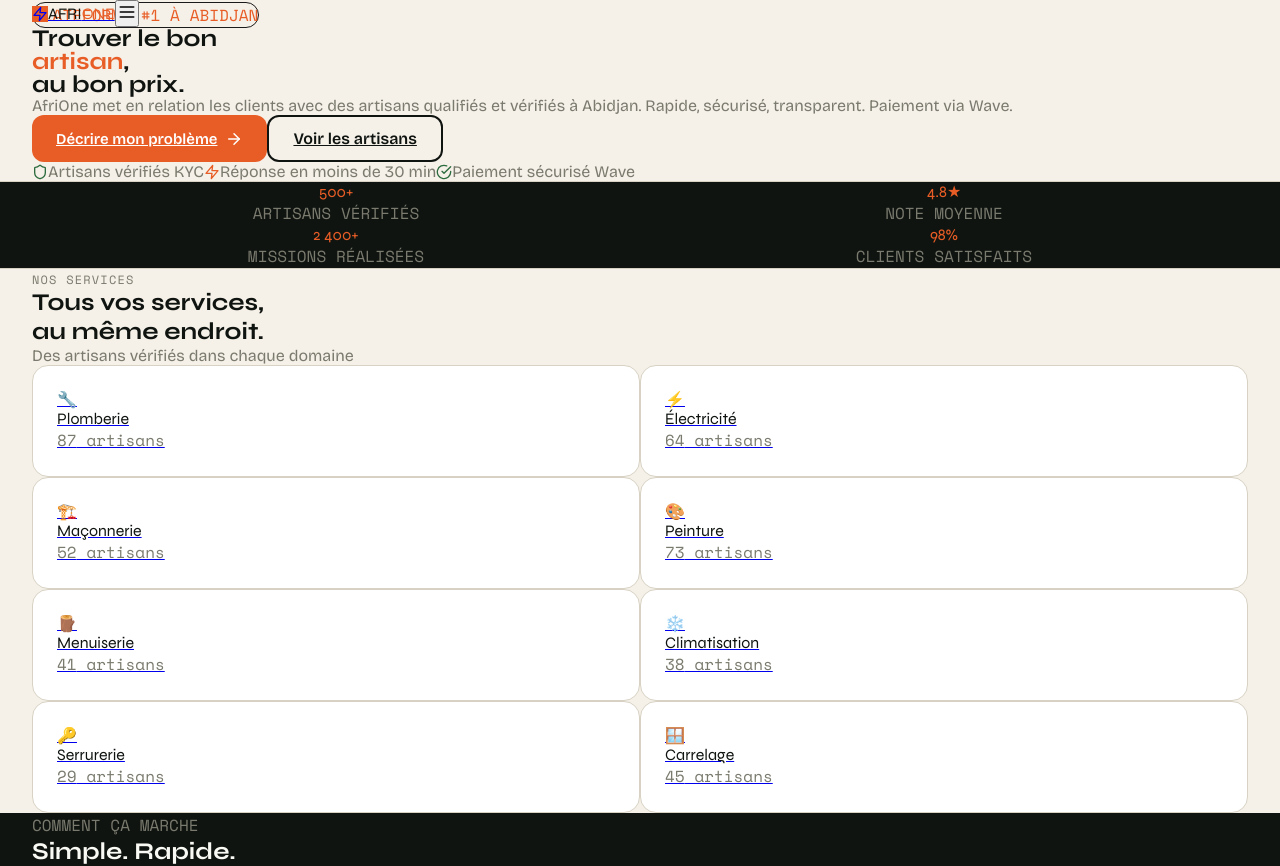
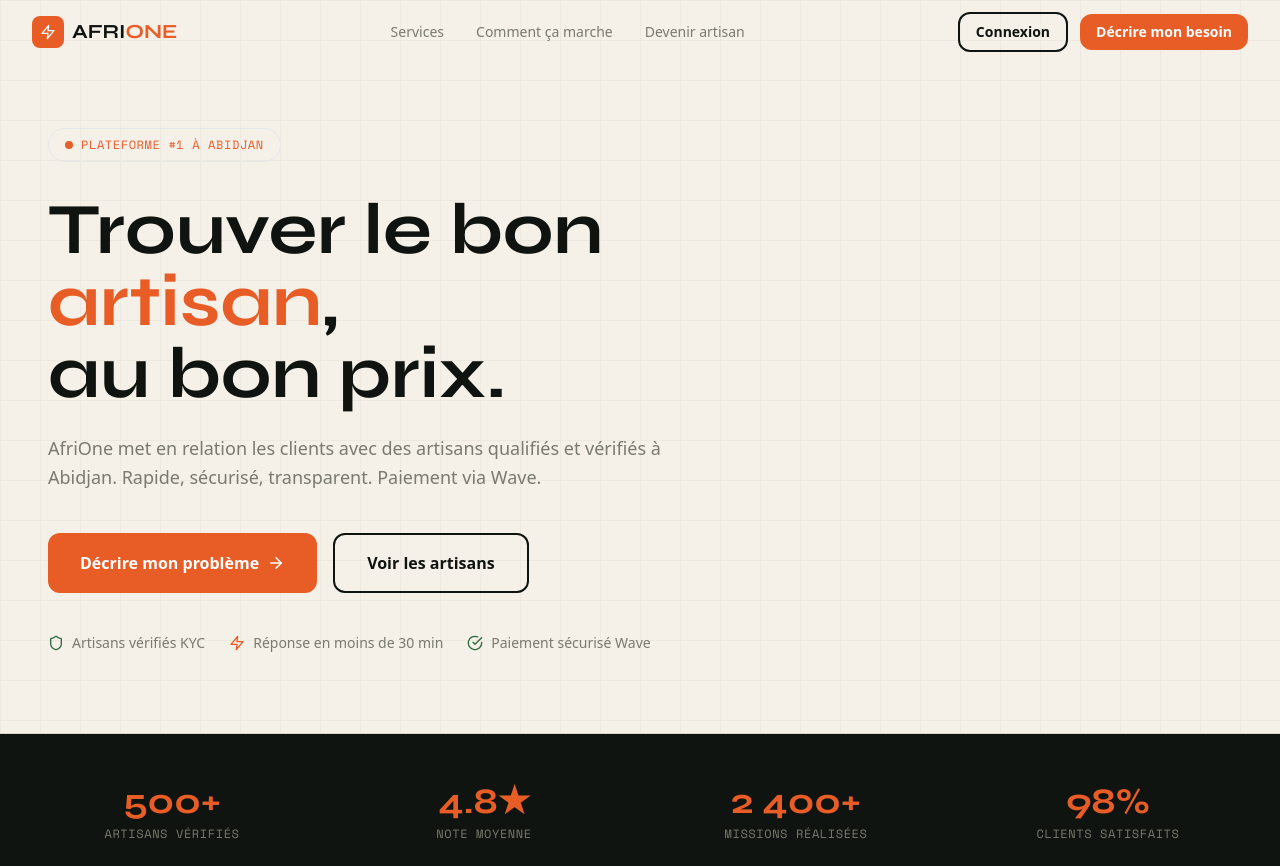
Before and after one commit to manusk8te/afrione, a Next.js app: page / in a window 1280 px wide. Shown: the top 866 px of the page. Built offline with nearby package versions, Linux system fonts and the light colour scheme.

Commit message:
fix: tailwind cdn

```diff
--- a/src/app/layout.tsx
+++ b/src/app/layout.tsx
@@ -14,6 +14,7 @@ export default function RootLayout({ children }: { children: React.ReactNode })
         <link rel="preconnect" href="https://fonts.googleapis.com" />
         <link rel="preconnect" href="https://fonts.gstatic.com" crossOrigin="anonymous" />
         <link href="https://fonts.googleapis.com/css2?family=Bricolage+Grotesque:opsz,wght@12..96,400;12..96,600;12..96,700&family=Space+Mono:wght@400;700&family=Syne:wght@400;600;700;800&display=swap" rel="stylesheet" />
+        <link href="https://cdn.jsdelivr.net/npm/tailwindcss@2.2.19/dist/tailwind.min.css" rel="stylesheet" />
       </head>
       <body>
         {children}
```
Also changed, not shown: 2 other files (tests, documents, lock files or other folders).
